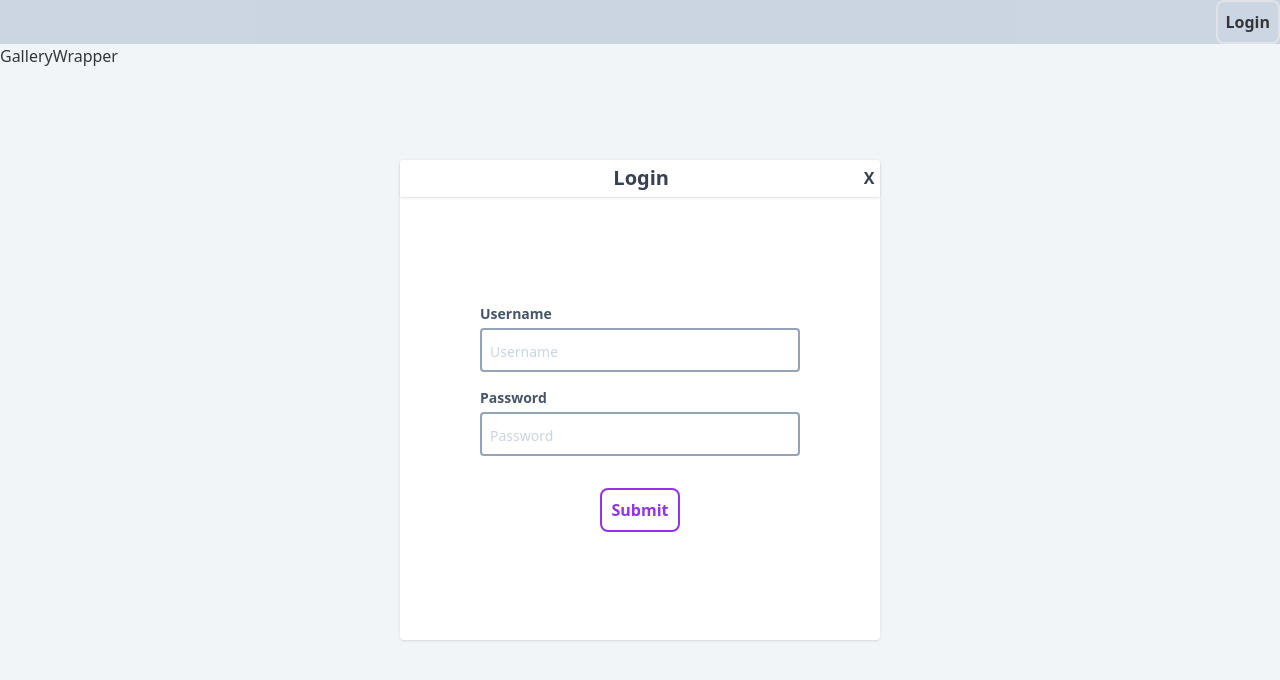
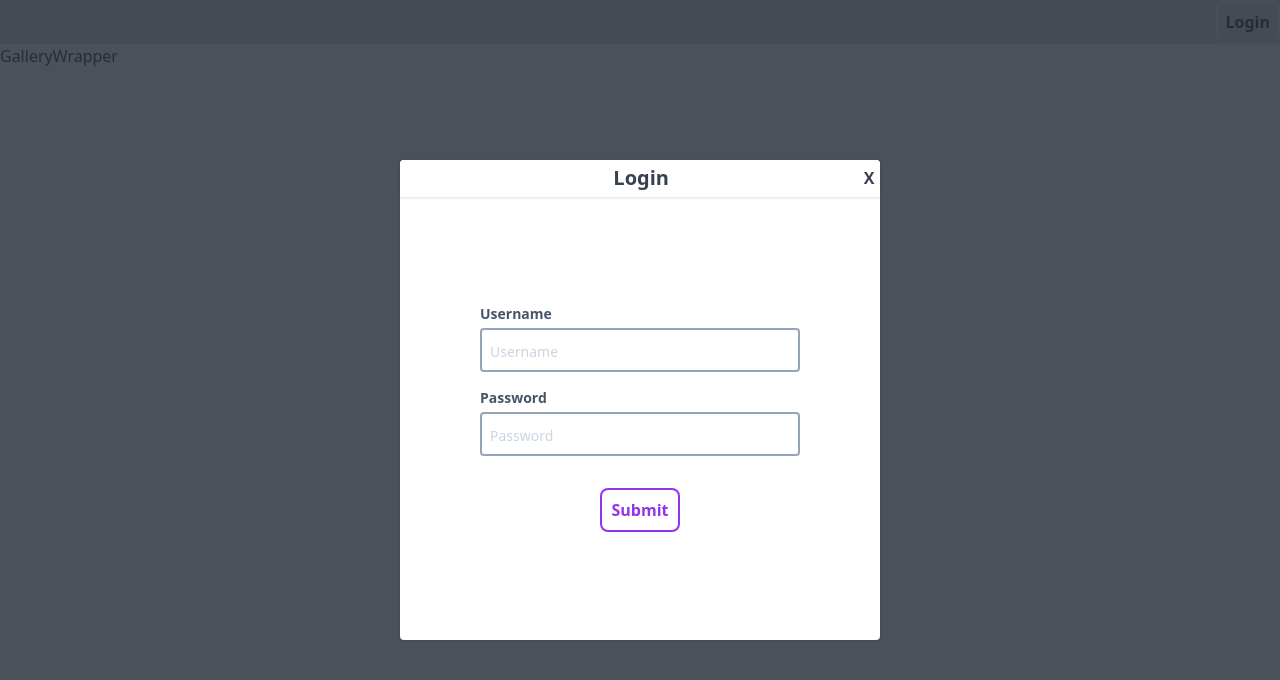
Before and after one commit to seth-bradshaw/Image-Gallery, a React (Create React App) app in the folder client/: page / in a window 1280 px wide. Both pictures are taken after a click on the button "Login". Shown: the top 680 px of the page. Built offline with nearby package versions, Linux system fonts and the light colour scheme.

Commit message:
updated modal backdrop color to match filestacks

```diff
--- a/client/src/components/modals/ModalWrapper.tsx
+++ b/client/src/components/modals/ModalWrapper.tsx
@@ -10,7 +10,7 @@ interface Props {
 export default function ModalWrapper({ children, title }: PropsWithChildren<Props>) {
   const closeModal = useToggleModal();
   return (
-    <div className="w-full h-screen z-40 bg-slate-300/25 block top-0 fixed">
+    <div className="w-full h-screen z-40 bg-modalBlur block top-0 fixed">
       <div className="h-full w-full flex items-center justify-center">
         <div className="w-full h-screen sm:w-96 sm:h-96 md:h-[480px] md:w-[480px] bg-white flex flex-col rounded shadow">
             <div className="w-full shadow rounded-t h-10 bg-white text-gray-700 font-bold flex items-center text-center justify-center">
--- a/client/tailwind.config.js
+++ b/client/tailwind.config.js
@@ -2,7 +2,11 @@
 module.exports = {
   content: ["./src/**/*.{html,js,ts,tsx}"],
   theme: {
-    extend: {},
+    extend: {
+      colors: {
+        modalBlur: 'rgba(47,53,62,.86)'
+      }
+    },
   },
   plugins: [],
 }
```
